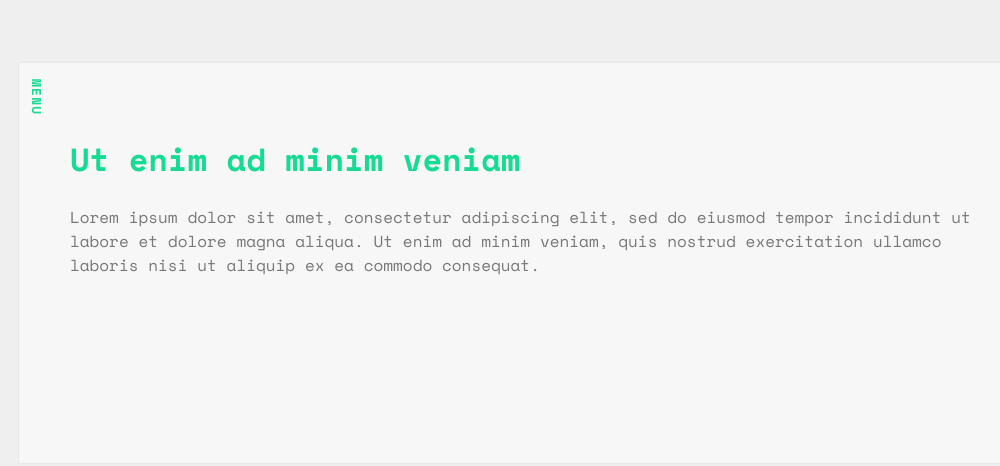
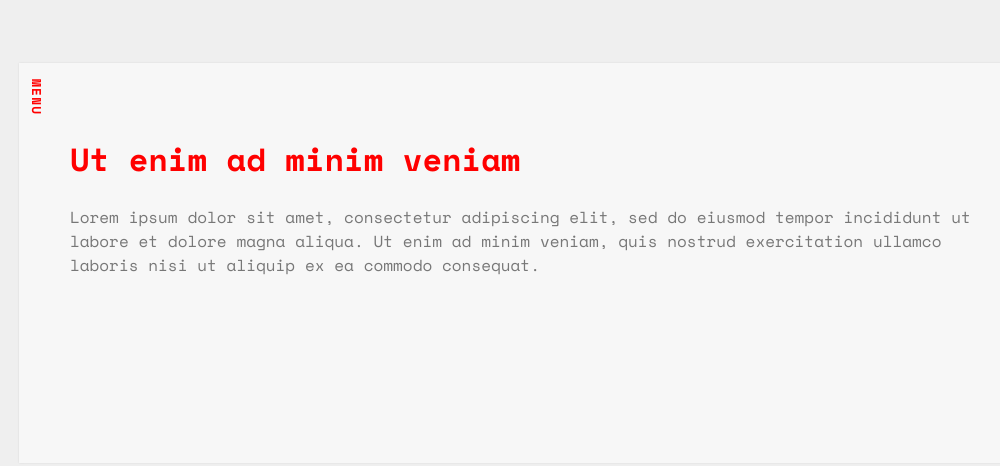
Before and after one commit to maiahariton/fun_menu_animation, a plain HTML site: page index.html in a window 1280 px wide. Shown: the whole page, without its empty margins (115-1115 px from the left). Drawn offline with nearby package versions, Linux system fonts and the light colour scheme.

Commit message:
updated style

```diff
--- a/css/style.css
+++ b/css/style.css
@@ -2,13 +2,13 @@
 
 body {
   background: #efefef;
-  font-family: "Space Mono";
+  font-family: "Space Mono", sans-serif;
   font-weight:400;
   color: #555;
 }
 
 input, button {
-  font-family: "Space Mono";
+  font-family: "Space Mono", sans-serif;
   font-size:1em;
 }
 
@@ -34,7 +34,7 @@ a {text-decoration: none;color:inherit;}
   padding: 5%;
 }
 
-h1 {color:#16DB93;}
+h1 {color:#FF0000;}
 p {color: #777;}
 
 
@@ -54,7 +54,7 @@ p {color: #777;}
   font-size: 0.8em;
   letter-spacing: 0.1em;
   font-weight:bold;
-  color: #16DB93;
+  color: #FF0000;;
 }
 
 .menu__title {font-size:1.3em;}
@@ -104,7 +104,7 @@ p {color: #777;}
   opacity:0;
   position:absolute;
   transform: translate(-50%, -50%);
-  background: #16DB93;
+  background: #FF0000;;
   height:0;
   width:0;
 }
@@ -113,7 +113,7 @@ p {color: #777;}
   transform: translateX(0);
   transition-delay:0;
   width:100%;
-  heigth:100%;
+  height:100%;
   visibility:visible;
   opacity:1;
 }
```
Also changed, not shown: index.html (+4 -9 lines).
